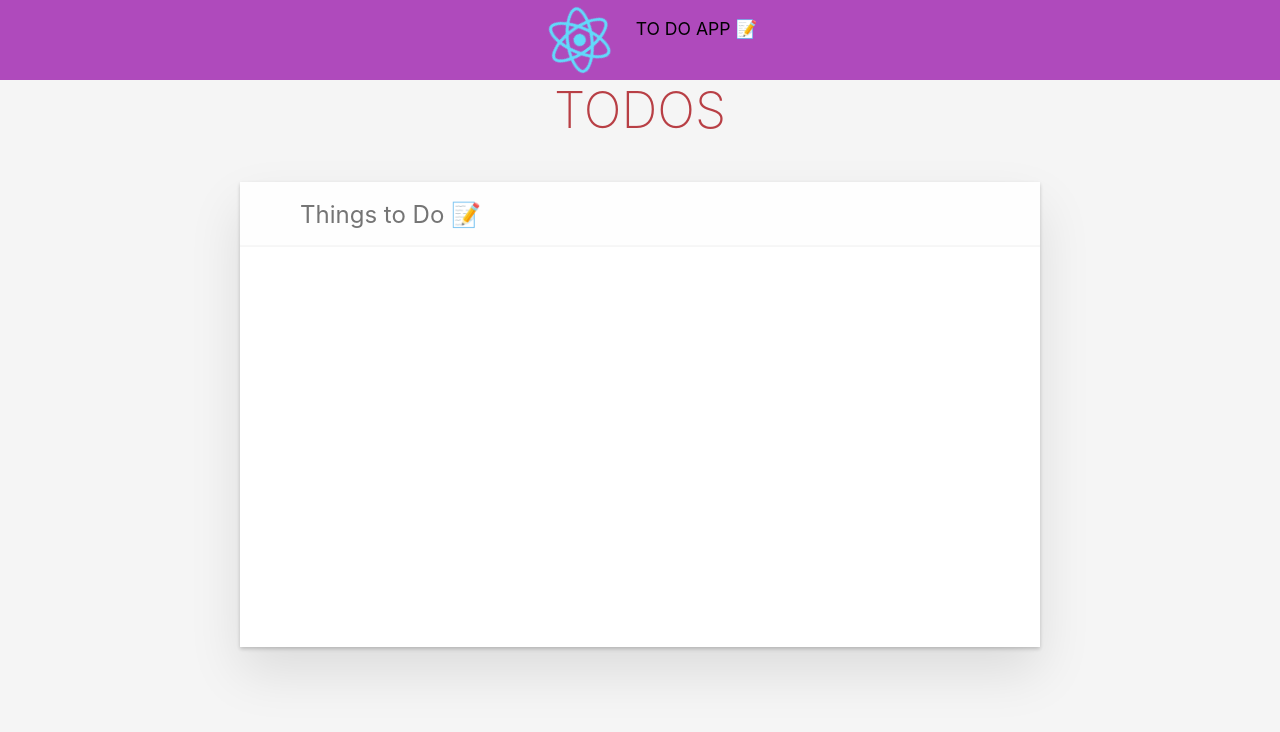
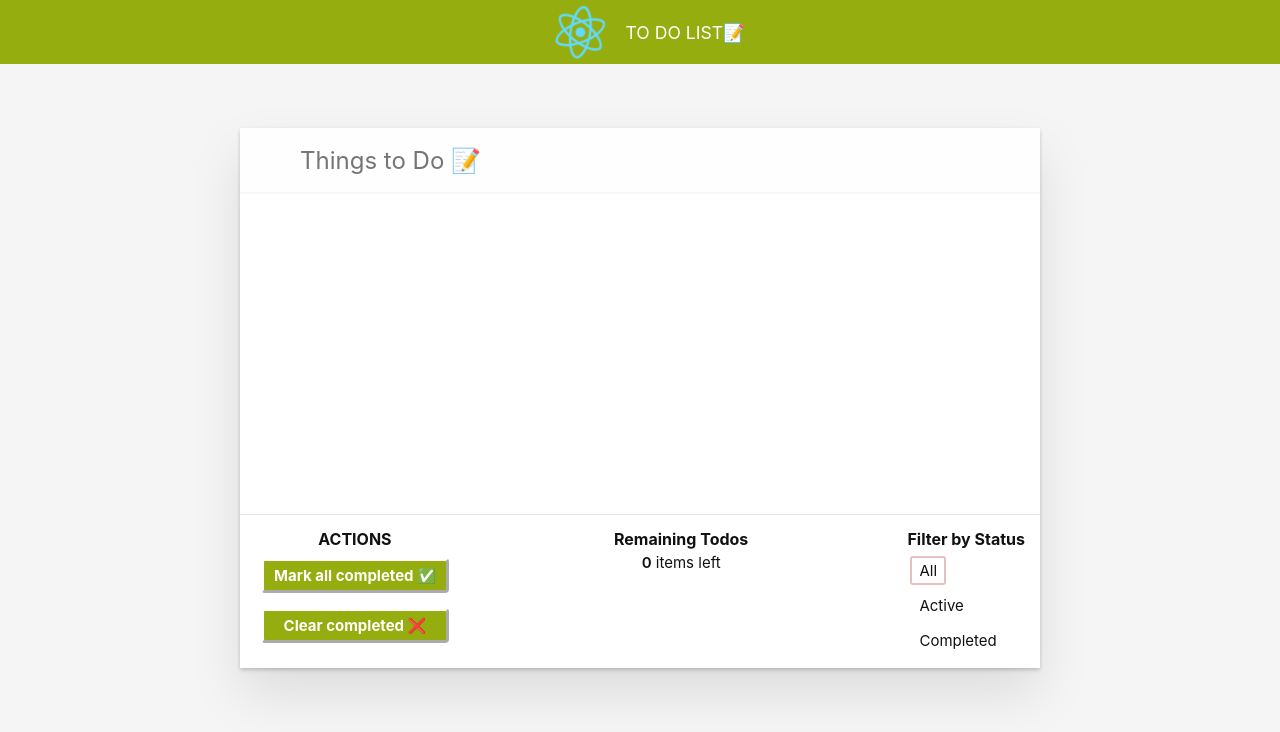
Before and after one commit to Achilesseb/ToDoApp, a React (Create React App) app: page / in a window 1280 px wide. Shown: the top 732 px of the page. Built offline with nearby package versions, Linux system fonts and the light colour scheme.

Commit message:
Added footer with Actions, remaining Todos and filter by Status. Fitler by status functionality still in progress. Still can t force a rerender for the Filter when the status is changing

```diff
--- a/package.json
+++ b/package.json
@@ -11,6 +11,7 @@
     "react-redux": "^7.2.6",
     "react-scripts": "5.0.0",
     "redux": "^4.1.2",
+    "reselect": "^4.1.5",
     "web-vitals": "^2.1.2"
   },
   "scripts": {
--- a/src/App.css
+++ b/src/App.css
@@ -3,7 +3,7 @@
 }
 
 .App-logo {
-  height: 10vmin;
+  height: 8vmin;
   pointer-events: none;
 }
 
--- a/src/App.js
+++ b/src/App.js
@@ -2,23 +2,22 @@ import logo from "./logo.svg";
 import "./App.css";
 import ToDoList from "./features/todo.feature/todoList";
 import Header from "./features/header.feature/header.feature";
+import Footer from "./features/footer.feature/footer.feature";
 
 function App() {
   return (
     <div className="App">
       <nav>
-        {/* <header className="App-header"> */}
         <img src={logo} className="App-logo" alt="logo" />
-        <p>TO DO APP 📝</p>
-        {/* </header> */}
+        <p>TO DO LIST </p>
+        <p>📝</p>
       </nav>
       <main>
         <section className="medium-container">
-          <h2>TODOS</h2>
           <div className="todoapp">
             <Header />
             <ToDoList />
-            {/* <Footer /> */}
+            <Footer />
           </div>
         </section>
       </main>
--- a/src/features/filters.feature/filtersSlice.js
+++ b/src/features/filters.feature/filtersSlice.js
@@ -1,26 +1,25 @@
 export const StatusFilters = {
   All: "all",
-  status: "active",
-  completed: "completed",
+  Active: "active",
+  Completed: "completed",
 };
 const initialState = {
+  colors: [],
   status: StatusFilters.All,
-  colors: [],
 };
 
 const filtersReducer = (state = initialState, action) => {
+  console.log(state);
+  console.log(action.payload);
+  console.log(action);
   switch (action.payload) {
     case "FILTERS_STATUS_FILTER_CHANGED": {
       return {
         ...state,
-        filters: [
-          ...state.filters,
-          {
-            status: action.payload,
-          },
-        ],
+        status: action.payload,
       };
     }
+
     case "FITLERS_COLOR_FILTER_CHANGED": {
       let { color, changeType } = action.payload;
       const { colors } = state;
--- /dev/null
+++ b/src/features/footer.feature/footer.feature.jsx
@@ -0,0 +1,73 @@
+import React from "react";
+import { useDispatch, useSelector } from "react-redux";
+
+import { StatusFilters } from "../filters.feature/filtersSlice";
+
+const RemainingTodos = ({ count }) => {
+  const suffix = count === 1 ? "" : "s";
+  return (
+    <div className="todo-count">
+      <h5>Remaining Todos</h5>
+      <strong>{count}</strong> item{suffix} left
+    </div>
+  );
+};
+
+const StatusFilter = ({ value: status, onChange }) => {
+  console.log(status);
+  const renderedFilters = Object.keys(StatusFilters).map((key) => {
+    const value = StatusFilters[key];
+    const handleClick = () => onChange(value);
+    console.log(value);
+    const className = value === status ? "selected" : "";
+
+    return (
+      <li key={value}>
+        <button className={className} onClick={handleClick}>
+          {key}
+        </button>
+      </li>
+    );
+  });
+
+  return (
+    <div className="filters statusFilters">
+      <h5>Filter by Status</h5>
+      <ul>{renderedFilters}</ul>
+    </div>
+  );
+};
+
+const Footer = () => {
+  const dispatch = useDispatch();
+  const { status } = useSelector((state) => {
+    console.log(state);
+    return state.filters;
+  });
+  console.log(status);
+  const todosRemaining = useSelector((state) => {
+    const uncompeltedTodos = state.todos.filter((todo) => !todo.completed);
+    console.log(uncompeltedTodos);
+    return uncompeltedTodos.length;
+  });
+  const onMarkCompletedClicked = () => dispatch({ type: "TODOS_COMPLETE" });
+  const onMarkClearCompleted = () => dispatch({ type: "TODOS_CLEAR_COMPLETE" });
+  const onStatusChange = (status) =>
+    dispatch({ type: "FILTERS_STATUS_FILTER_CHANGED", payload: status });
+  return (
+    <footer className="footer">
+      <div className="actions">
+        <h5>ACTIONS</h5>
+        <button className="button" onClick={onMarkCompletedClicked}>
+          Mark all completed ✅
+        </button>
+        <button className="button" onClick={onMarkClearCompleted}>
+          Clear completed ❌
+        </button>
+      </div>
+      <RemainingTodos count={todosRemaining} />
+      <StatusFilter value={status} onChange={onStatusChange} />
+    </footer>
+  );
+};
+export default Footer;
--- a/src/features/todo.feature/todoList.jsx
+++ b/src/features/todo.feature/todoList.jsx
@@ -1,12 +1,10 @@
 import React from "react";
 import ToDoListItem from "./todoListItem";
-import { useSelector, shallowEqual } from "react-redux";
+import { useSelector } from "react-redux";
+import { selectFilteredTodosIds } from "./todoSlice";
 
-const selectTodosId = (state) => {
-  return state.todos.map((todo) => todo.id);
-};
 const ToDoList = () => {
-  const todosId = useSelector(selectTodosId, shallowEqual);
+  const todosId = useSelector(selectFilteredTodosIds);
   const renderListItems = todosId.map((todoId) => {
     return <ToDoListItem key={todoId} id={todoId} />;
   });
--- a/src/features/todo.feature/todoListItem.jsx
+++ b/src/features/todo.feature/todoListItem.jsx
@@ -2,17 +2,15 @@ import React from "react";
 import { ReactComponent as TimesSolid } from "./times-solid.svg";
 import { useSelector, useDispatch } from "react-redux";
 import { availableColors, capitalize } from "../filters.feature/filters.colors";
-
-const selectToDoById = (state, todoId) => {
-  return state.todos.find((todo) => todo.id === todoId);
-};
+// import { selectToDoById } from "./todoSlice";
 const ToDoListItem = ({ id }) => {
   const todo = useSelector((state) => {
-    return selectToDoById(state, id);
+    return state.todos.find((todo) => {
+      return todo.id === id;
+    });
   });
   const { text, completed, color } = todo;
   const dispatch = useDispatch();
-
   const colorOptions = availableColors.map((c) => (
     <option key={c} value={c}>
       {capitalize(c)}
--- a/src/features/todo.feature/todoSlice.js
+++ b/src/features/todo.feature/todoSlice.js
@@ -1,3 +1,6 @@
+import { StatusFilters } from "../filters.feature/filtersSlice";
+import { createSelector } from "reselect";
+
 const initialState = [];
 function nextToDoId(todos) {
   const maxId = todos.reduce((maxId, todo) => Math.max(todo.id, maxId), -1);
@@ -29,7 +32,14 @@ const toDoReducer = (state = initialState, action) => {
     case "TODOS_DELETE": {
       return state.filter((todo) => todo.id !== action.payload);
     }
-
+    case "TODOS_COMPLETE": {
+      return state.map((todo) => {
+        return { ...todo, completed: true };
+      });
+    }
+    case "TODOS_CLEAR_COMPLETE": {
+      return state.filter((todo) => !todo.completed);
+    }
     case "TODOS_COLOR_SELECTED": {
       const { color, todoId } = action.payload;
       return state.map((todo) => {
@@ -47,3 +57,34 @@ const toDoReducer = (state = initialState, action) => {
   }
 };
 export default toDoReducer;
+
+export const selectToDos = (state) => state.todos;
+export const selectToDoById = (state, todoId) => {
+  return state.todos.find((todo) => {
+    return todo.id === todoId;
+  });
+};
+export const selectToDosId = createSelector(selectToDos, (todos) =>
+  todos.map((todo) => todo.id)
+);
+export const selectFilteredTodos = createSelector(
+  selectToDos,
+  (state) => state.filters,
+  (todos, filters) => {
+    const { status } = filters;
+    const showAllCompletions = status === StatusFilters.All;
+    if (showAllCompletions) {
+      return todos;
+    }
+    const completedStatus = status === StatusFilters.Completed;
+    return todos.filter((todo) => {
+      const statusMatches =
+        showAllCompletions || todo.completed === completedStatus;
+      return statusMatches;
+    });
+  }
+);
+export const selectFilteredTodosIds = createSelector(
+  selectFilteredTodos,
+  (filteredTodos) => filteredTodos.map((todo) => todo.id)
+);
--- a/src/index.css
+++ b/src/index.css
@@ -1,13 +1,13 @@
 :root {
-  --redux-color: #af4abc;
+  --redux-color: #95ad0f;
 }
 
 html {
   height: 100%;
 }
 body {
+  min-height: 100vh;
   height: 100vh;
-  min-height: 100vh;
 }
 
 body {
@@ -31,7 +31,10 @@ code {
 p {
   font-size: 1.1rem;
 }
-
+.App-logo {
+  display: flex;
+  justify-content: center;
+}
 button {
   margin: 0;
   padding: 0;
@@ -60,7 +63,11 @@ nav {
   display: flex;
   justify-content: center;
   padding: 0;
+  max-width: 100%;
+  text-align: center;
+  align-items: center;
   background: var(--redux-color);
+  color: white;
 }
 
 nav section {
@@ -70,12 +77,14 @@ nav section {
 nav section h1,
 nav section {
   color: white;
+  width: 100%;
 }
 
 /* Main content */
 
 section {
   max-width: 800px;
+  margin-top: 5%;
   margin-left: auto;
   margin-right: auto;
   padding: 0 1.5rem;
@@ -87,11 +96,17 @@ section h1 {
 
 .button {
   display: inline-block;
-  background: #1976d2;
+  background: var(--redux-color);
   color: white;
-  border-radius: 4px;
+  border: 3px outset white;
+  border-radius: 10px;
   font-weight: 700;
   padding: 0.75rem 1.5rem;
+}
+.button:hover {
+  cursor: pointer;
+  transition: all 0.3s ease-in-out;
+  transform: scale(1.1);
 }
 
 button:disabled,
@@ -202,11 +217,13 @@ main {
 
 main h1,
 main h2 {
+  display: flex;
   width: 100%;
   font-size: 50px;
-  font-weight: 200;
+  font-weight: 400;
+  justify-content: center;
   text-align: center;
-  color: #b83f45;
+  color: #2fc5cf;
   margin-top: 0;
   -webkit-text-rendering: optimizeLegibility;
   -moz-text-rendering: optimizeLegibility;
@@ -309,7 +326,7 @@ main h2 {
   display: flex;
   flex-direction: column;
   position: relative;
-  height: 400px;
+  height: 40vh;
   max-height: 400px;
   overflow-y: auto;
 }
```
Also changed, not shown: 1 other file (tests, documents, lock files or other folders).
